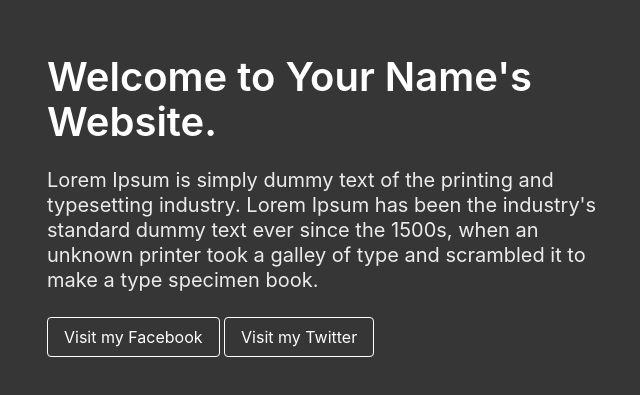
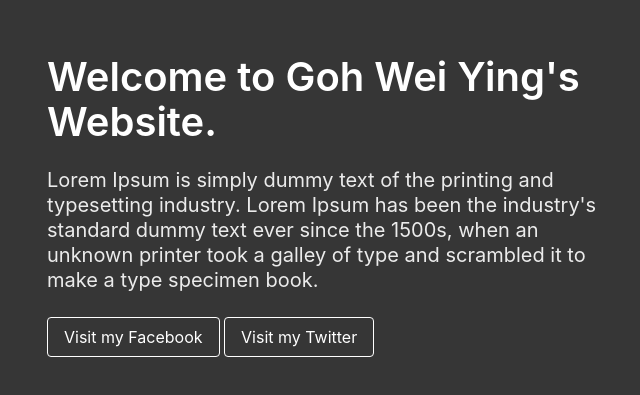
Before and after one commit to weiying88/gohweiying.github.io, a plain HTML site: page index.html in a window 1280 px wide. Shown: the part 195-590 px from the top of the page, without its empty margins (311-951 px from the left). Drawn offline with nearby package versions, Linux system fonts and the light colour scheme.

Commit message:
Update index.html

```diff
--- a/index.html
+++ b/index.html
@@ -13,7 +13,7 @@
             <div class="columns is-vcentered is-centered">
                 <div class="column is-6">
                     <div class="block">
-                        <h1 class="title is-2">Welcome to Your Name's Website.</h1>
+                        <h1 class="title is-2">Welcome to Goh Wei Ying's Website.</h1>
                     </div>
                     <div class="block">
                         <h2 class="subtitle">Lorem Ipsum is simply dummy text of the printing and typesetting industry. Lorem Ipsum has been the industry's standard dummy text ever since the 1500s, when an unknown printer took a galley of type and scrambled it to make a type specimen book.<br>
```
